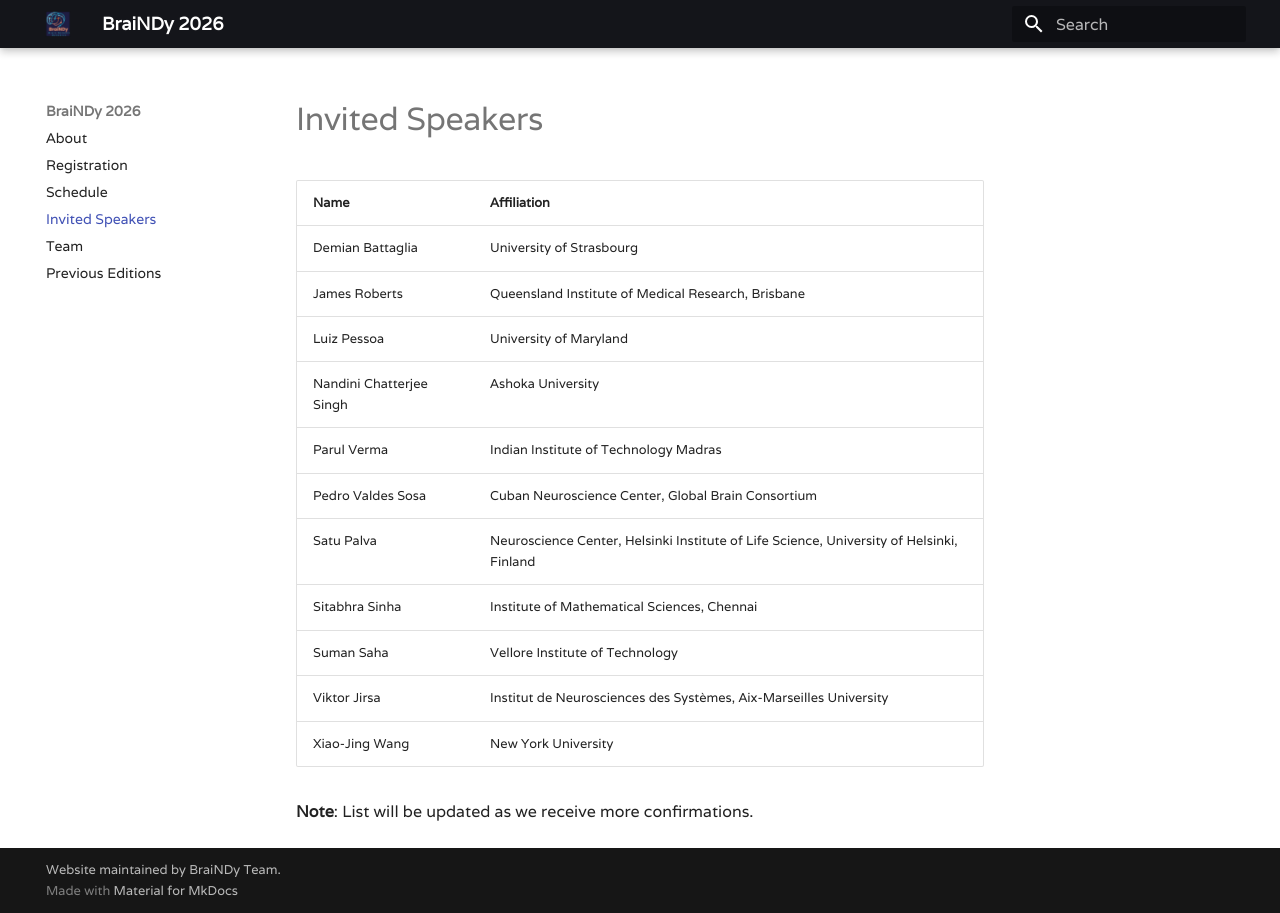
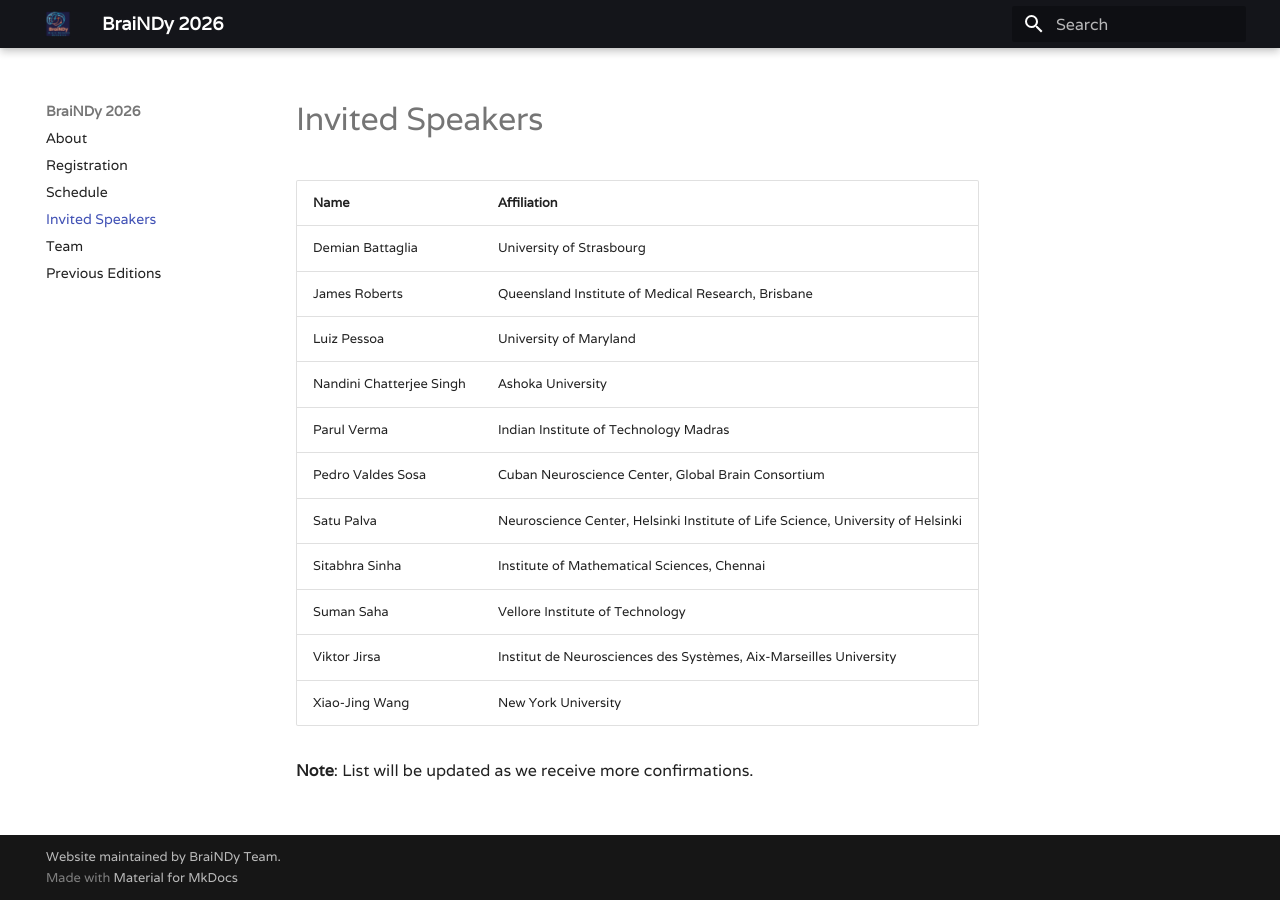
Before and after one commit to BraiNDyMeeting/v2026, an MkDocs documentation site: the page built from docs/speakers.md, in a window 1280 px wide. Built offline with MkDocs 1.6.1 and Material for MkDocs 9.7.7, drawn with Linux system fonts in a browser that asks for light colours.

Commit message:
Some changes to website

```diff
--- a/docs/speakers.md
+++ b/docs/speakers.md
@@ -9,7 +9,7 @@
 | Nandini Chatterjee Singh | Ashoka University                                                                         |
 | Parul Verma              | Indian Institute of Technology Madras                                                     |
 | Pedro Valdes Sosa        | Cuban Neuroscience Center, Global Brain Consortium                                        |
-| Satu Palva               | Neuroscience Center, Helsinki Institute of Life Science, University of Helsinki, Finland  |
+| Satu Palva               | Neuroscience Center, Helsinki Institute of Life Science, University of Helsinki           |
 | Sitabhra Sinha           | Institute of Mathematical Sciences, Chennai                                               |
 | Suman Saha               | Vellore Institute of Technology                                                           |
 | Viktor Jirsa             | Institut de Neurosciences des Systèmes, Aix-Marseilles University                         |
```
Also changed, not shown: site/search/search_index.json, site/speakers/index.html.
